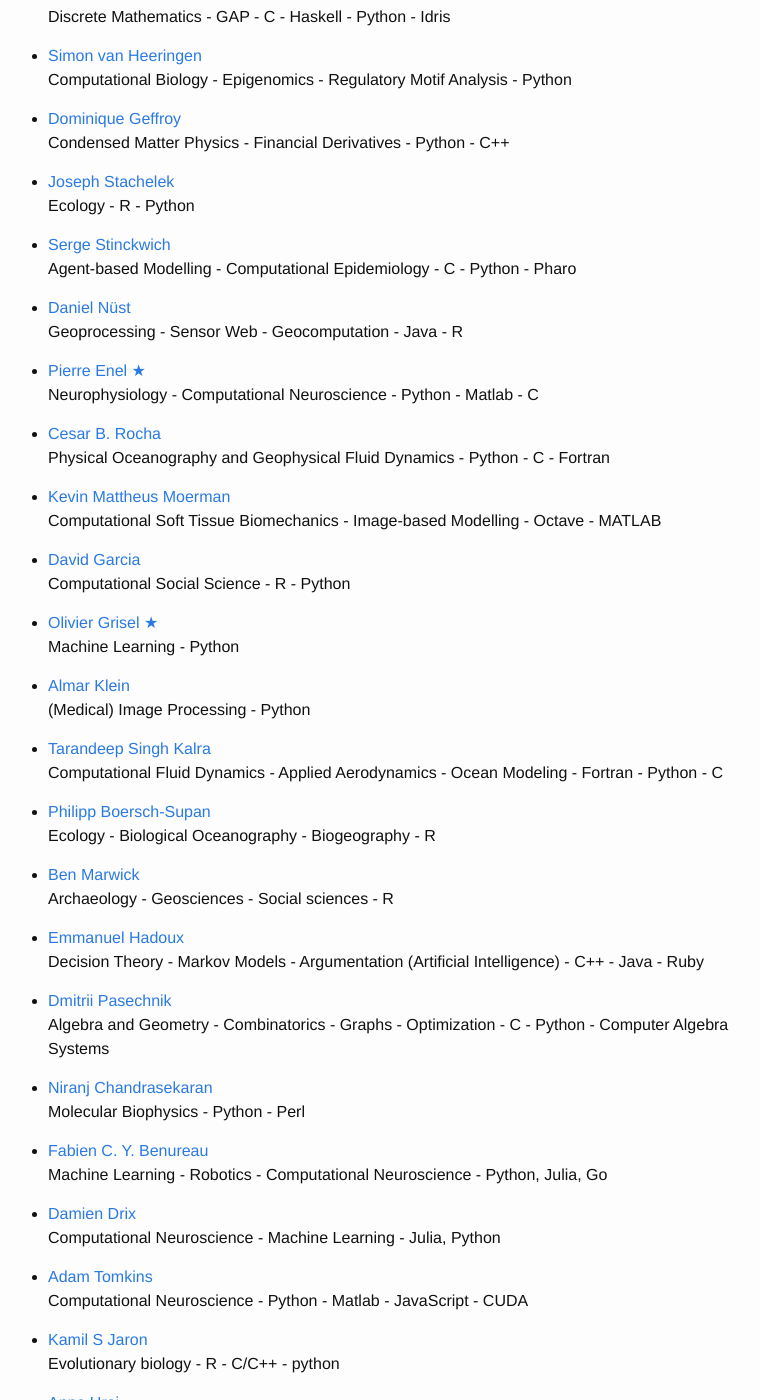
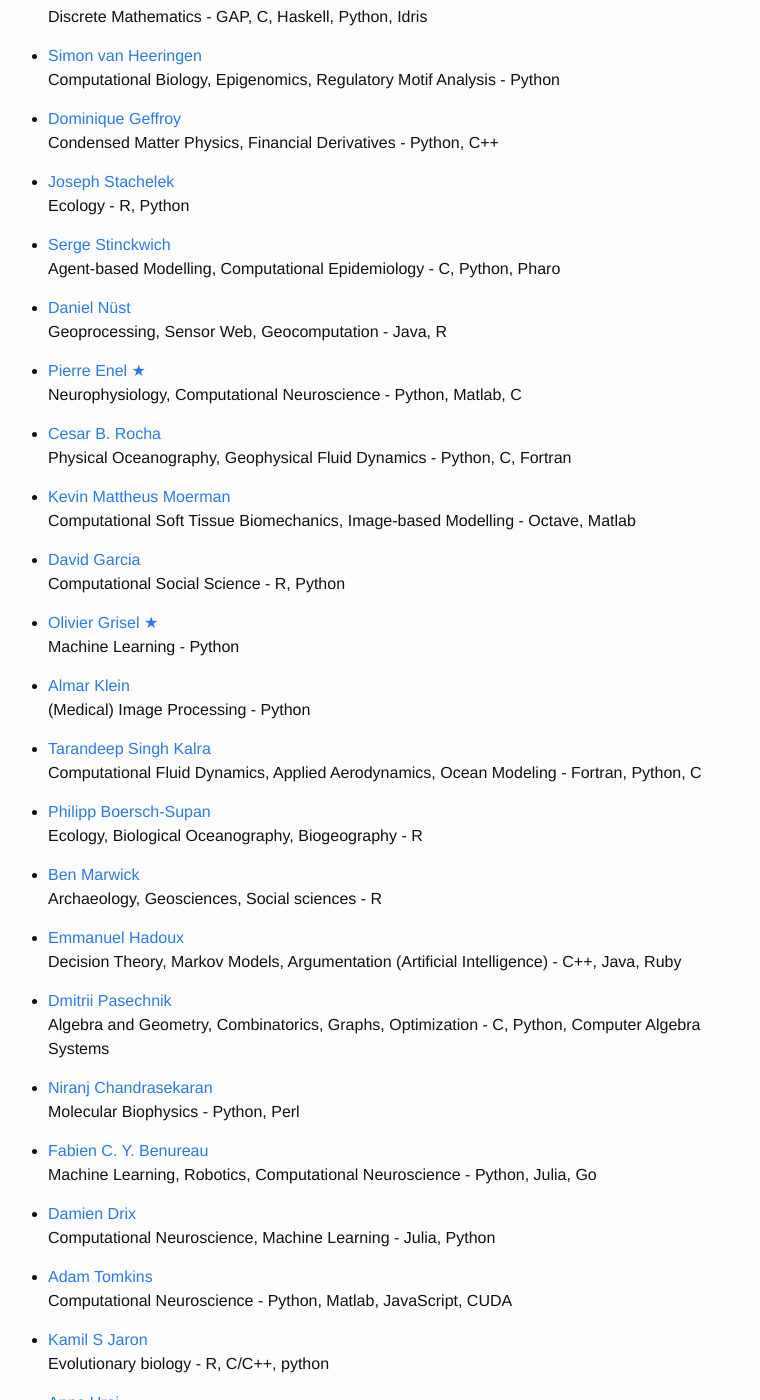
Before and after one commit to ReScience/rescience.github.io, a Jekyll site: the page built from 04-board.md, in a window 1280 px wide and 1400 px high, scrolled down 2746 px. Shown: the whole window, without its empty margins (252-1012 px from the left). Built offline with Jekyll 4.4.1, drawn with Linux system fonts in a browser that asks for light colours; some of the changed text lies outside the part shown.

Commit message:
Updated board

```diff
--- a/04-board.md
+++ b/04-board.md
@@ -17,73 +17,73 @@
 ## Editors-in-Chief
 
 * [Konrad Hinsen](https://github.com/khinsen)
-  Molecular Biophysics - Python - C - Racket - Clojure
+  Molecular Biophysics - Python, C, Racket, Clojure
 
 * [Nicolas P. Rougier](https://github.com/rougier)
   [★](https://github.com/ReScience/ReScience-submission/pull/14)[★](https://github.com/ReScience/ReScience-submission/pull/18)[★](https://github.com/ReScience/ReScience-submission/pull/19)
-  Computational Neuroscience - Computer Science - Python - C/C++
+  Computational Neuroscience, Computer Science - Python, C/C++
 
 ## Associate Editors
 
 * [Tiziano Zito](https://github.com/otizonaizit)
   [★](https://github.com/ReScience/ReScience-submission/pull/3)[★](https://github.com/ReScience/ReScience-submission/pull/17)
-  Computational Neuroscience - Python - C - Fortran
+  Computational Neuroscience - Python, C, Fortran
 
 * [Pierre de Buyl](https://github.com/pdebuyl)
-  Computational Physics - Python - C - Fortran
+  Computational Physics - Python, C, Fortran
 
 * [Emmanuelle Gouillart](https://github.com/emmanuelle)
   [★](https://github.com/ReScience/ReScience-submission/pull/20)
-  Physics - Image processing - Python
+  Physics, Image processing - Python
 
 * [C. Titus Brown](https://github.com/ctb)
   Bioinformatics - Python
 
 * [Thomas Arildsen](https://github.com/ThomasA)
-  Signal Processing - Python - Matlab
+  Signal Processing - Python, Matlab
 
 * [Timothée Poisot](http://github.com/tpoisot)
   [★](https://github.com/ReScience/ReScience-submission/pull/11)[★](https://github.com/ReScience/ReScience-submission/pull/15)
-  Computational Ecology - Python - R - Julia
+  Computational Ecology - Python, R, Julia
 
 * [Karthik Ram](https://github.com/karthik)
   [★](https://github.com/ReScience/ReScience-submission/pull/11)
-  Ecology - Data Science - R
+  Ecology - Data Science, R
 
 * [Olivia Guest](https://github.com/oliviaguest)
   [★](https://github.com/ReScience/ReScience-submission/pull/21)
-  Computational Cognitive Neuroscience - Cognitive Modelling - Python - C
+  Computational Cognitive Neuroscience - Cognitive Modelling - Python, C
 
 
 ## Reviewers
 
 * [Benoît Girard](https://github.com/benoit-girard)
   [★](https://github.com/ReScience/ReScience-submission/pull/3)
-  Computational Neuroscience - Robotics - Python - C
+  Computational Neuroscience - Robotics - Python, C
 
 * [Mehdi Khamassi](https://github.com/MehdiKhamassi)
   [★](https://github.com/ReScience/ReScience-submission/pull/3)
-  Computational Neuroscience - Robotics - Python - C/C++ - Matlab
+  Computational Neuroscience - Robotics - Python, C/C++, Matlab
 
 * [Cyrille Rossant](https://github.com/rossant)
   [★](https://github.com/ReScience/ReScience-submission/pull/18)
-  Neurophysiological Data Analysis - Python - C
+  Neurophysiological Data Analysis - Python, C
 
 * [Georgios Detorakis](https://github.com/gdetor)
   [★](https://github.com/ReScience/ReScience-submission/pull/14)
-  Computational Neuroscience - Signal Processing - Python - C - Matlab - Fortran
+  Computational Neuroscience - Signal Processing - Python, C, Matlab, Fortran
 
 * [Dirk Eddelbuettel](https://github.com/eddelbuettel)
-  Econometrics - Statistics - Data Science - R - C/C++
+  Econometrics, Statistics, Data Science - R, C/C++
 
 * [Federico Vaggi](https://github.com/FedericoV) [★](https://github.com/ReScience/ReScience-submission/pull/15)
-  Systems Biology - Python - Matlab - C
+  Systems Biology - Python, Matlab, C
 
 * [Ozan Çağlayan](https://github.com/ozancaglayan) [★](https://github.com/ReScience/ReScience-submission/pull/20)
-  Signal Processing - Neural Networks - Python - C/C++ - R
+  Signal Processing, Neural Networks - Python, C/C++, R
 
 * [Jan Hermann](https://github.com/azag0)
-  Computational Chemistry - Material Physics - Fortran - Python
+  Computational Chemistry, Material Physics - Fortran, Python
 
 * [Gökcen Eraslan](https://github.com/gokceneraslan)
   Computational Biology - Python - C - R
@@ -93,30 +93,30 @@
   Computational Neuroscience - Python
 
 * [Marc André Delsuc](https://github.com/delsuc/)
-  Biophysics - NMR spectroscopy - Python
+  Biophysics, NMR spectroscopy - Python
 
 * [Vibhor Kumar](https://github.com/veezbo)
-  Computational Neuroscience - C/C++ - Java - Python
+  Computational Neuroscience - C/C++, Java, Python
 
 * [Yoav Ram](https://github.com/yoavram)
   [★](https://github.com/ReScience/ReScience-submission/pull/15)
-  Evolutionary Biology - Population Genetics - Python - R
+  Evolutionary Biology, Population Genetics - Python, R
 
 * [Leonardo Uieda](https://github.com/leouieda)
-  Geophysics - C - Python
+  Geophysics - C, Python
 
 * [Hans Ekkehard Plesser](https://github.com/heplesser)
   [★](https://github.com/ReScience/ReScience-submission/pull/17)
-  Computational Neuroscience - Stochastic Processes - Python - C++
+  Computational Neuroscience, Stochastic Processes - Python, C++
 
 * [Etienne Roesch](https://github.com/eroesch) [★](https://github.com/ReScience/ReScience-submission/pull/21)
-  Computational Neuroscience - Neuroimaging - Data Science - Python - C/C++ - Matlab - R
+  Computational Neuroscience, Neuroimaging, Data Science - Python, C/C++, Matlab, R
 
 * [Ilhan Polat](https://github.com/ilayn)
-  Control Theory - Matlab - Python
+  Control Theory - Matlab, Python
 
 * [Pauline Barmby](https://github.com/PBarmby)
-  Astrophysics - Python - R - C
+  Astrophysics - Python, R, C
 
 * [Dan McGlinn](https://github.com/dmcglinn)
   [★](https://github.com/ReScience/ReScience-submission/pull/11)
@@ -124,52 +124,52 @@
 
 * [Julien Vitay](https://github.com/vitay)
   [★](https://github.com/ReScience/ReScience-submission/pull/14)
-  Computational Neuroscience - Python - C++
+  Computational Neuroscience - Python, C++
 
 * [Hrvoje Stojic](https://github.com/hstojic)
-  Learning and Decision Making - Cognitive Modelling - R - Python
+  Learning and Decision Making, Cognitive Modelling - R, Python
 
 * [Owen Petchey](https://github.com/opetchey)
   Ecology - R
 
 * [Xavier Hinaut](https://github.com/neuronalX)
   [★](https://github.com/ReScience/ReScience-submission/pull/19)
-  Computational Neuroscience - Machine Learning - Python - Matlab - Java - C
+  Computational Neuroscience, Machine Learning - Python, Matlab, Java, C
 
 * [Marcel Stimberg](https://github.com/mstimberg)
   [★](https://github.com/ReScience/ReScience-submission/pull/18)
-  Computational Neuroscience - Python - C/C++
+  Computational Neuroscience - Python, C/C++
 
 * [Markus Pfeiffer](https://github.com/markuspf)
-  Discrete Mathematics - GAP - C - Haskell - Python - Idris
+  Discrete Mathematics - GAP, C, Haskell, Python, Idris
 
 * [Simon van Heeringen](https://github.com/simonvh)
-  Computational Biology - Epigenomics - Regulatory Motif Analysis - Python
+  Computational Biology, Epigenomics, Regulatory Motif Analysis - Python
 
 * [Dominique Geffroy](https://github.com/dombrno)
-   Condensed Matter Physics - Financial Derivatives - Python - C++
+   Condensed Matter Physics, Financial Derivatives - Python, C++
 
 * [Joseph Stachelek](http://www.github.com/jsta)
-  Ecology - R - Python
+  Ecology - R, Python
 
 * [Serge Stinckwich](https://github.com/SergeStinckwich)
-  Agent-based Modelling - Computational Epidemiology - C - Python - Pharo
+  Agent-based Modelling, Computational Epidemiology - C, Python, Pharo
 
 * [Daniel Nüst](https://github.com/nuest)
-  Geoprocessing - Sensor Web - Geocomputation - Java - R
+  Geoprocessing, Sensor Web, Geocomputation - Java, R
 
 * [Pierre Enel](https://github.com/piero-le-fou)
   [★](https://github.com/ReScience/ReScience-submission/pull/19)
-  Neurophysiology - Computational Neuroscience - Python - Matlab - C
+  Neurophysiology, Computational Neuroscience - Python, Matlab, C
 
 * [Cesar B. Rocha](https://github.com/crocha700)
-  Physical Oceanography and Geophysical Fluid Dynamics - Python - C - Fortran
+  Physical Oceanography, Geophysical Fluid Dynamics - Python, C, Fortran
 
 * [Kevin Mattheus Moerman](https://github.com/Kevin-Mattheus-Moerman)
-  Computational Soft Tissue Biomechanics - Image-based Modelling - Octave - MATLAB
+  Computational Soft Tissue Biomechanics, Image-based Modelling - Octave, Matlab
 
 * [David Garcia](https://github.com/dgarcia-eu)
-  Computational Social Science - R - Python
+  Computational Social Science - R, Python
 
 * [Olivier Grisel](https://github.com/ogrisel)
   [★](https://github.com/ReScience/ReScience-submission/pull/20)
@@ -179,41 +179,47 @@
   (Medical) Image Processing - Python
 
 * [Tarandeep Singh Kalra](https://github.com/tarankalra)
-  Computational Fluid Dynamics - Applied Aerodynamics - Ocean Modeling - Fortran - Python - C
+  Computational Fluid Dynamics, Applied Aerodynamics, Ocean Modeling - Fortran, Python, C
 
 * [Philipp Boersch-Supan](https://github.com/pboesu)
-  Ecology - Biological Oceanography - Biogeography - R
+  Ecology, Biological Oceanography, Biogeography - R
 
 * [Ben Marwick](https://github.com/benmarwick)
-  Archaeology - Geosciences - Social sciences - R
+  Archaeology, Geosciences, Social sciences - R
 
 * [Emmanuel Hadoux](https://github.com/ehadoux)
-  Decision Theory - Markov Models - Argumentation (Artificial Intelligence) -
-  C++ - Java - Ruby
+  Decision Theory, Markov Models, Argumentation (Artificial Intelligence) -
+  C++, Java, Ruby
 
 * [Dmitrii Pasechnik](https://github.com/dimpase)
-  Algebra and Geometry - Combinatorics - Graphs - Optimization - C - Python - Computer Algebra Systems
+  Algebra and Geometry, Combinatorics, Graphs, Optimization - C, Python, Computer Algebra Systems
 
 * [Niranj Chandrasekaran](https://github.com/niranjchandrasekaran)
-  Molecular Biophysics - Python - Perl
+  Molecular Biophysics - Python, Perl
 
 * [Fabien C. Y. Benureau](https://github.com/benureau)
-  Machine Learning - Robotics - Computational Neuroscience - Python, Julia, Go
+  Machine Learning, Robotics, Computational Neuroscience - Python, Julia, Go
 
 * [Damien Drix](https://github.com/damiendr)
-  Computational Neuroscience - Machine Learning - Julia, Python
+  Computational Neuroscience, Machine Learning - Julia, Python
 
 * [Adam Tomkins](https://github.com/AdamRTomkins)
-  Computational Neuroscience - Python - Matlab - JavaScript - CUDA
+  Computational Neuroscience - Python, Matlab, JavaScript, CUDA
 
 * [Kamil S Jaron](https://github.com/KamilSJaron)
-  Evolutionary biology - R - C/C++ - python
+  Evolutionary biology - R, C/C++, python
 
 * [Anne Urai](https://github.com/anne-urai)
-  Cognitive neuroscience - decision-making - vision science - Matlab - Python - R
+  Cognitive neuroscience, Decision Making, Vision Science - Matlab, Python, R
 
 * [Vamsi Spandan](https://github.com/nadnaps)
-  Computational Fluid Dynamics - High performance computing - Fortran - Python
+  Computational Fluid Dynamics, High Performance Computing - Fortran, Python
 
 * [Christopher B. Cole](https://github.com/Chris1221)
-  Statistical Genetics - R - Matlab - Python - C++
+  Statistical Genetics - R, Matlab, Python, C++
+
+* [Qihong Lu](https://github.com/qihongl)
+  Cognitive Psychology, Neuroimaging, Neural Networks - Python, Matlab, R
+
+* [Emmanuel Noutahi](https://github.com/maclandrol)
+  Computational Biology, Evolutionary biology - Python, Java, Matlab, JavaScript
```
